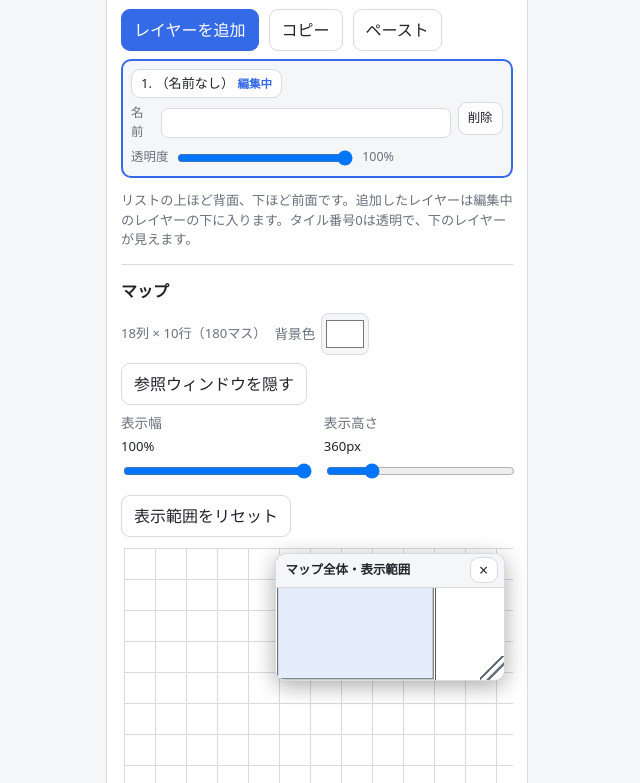
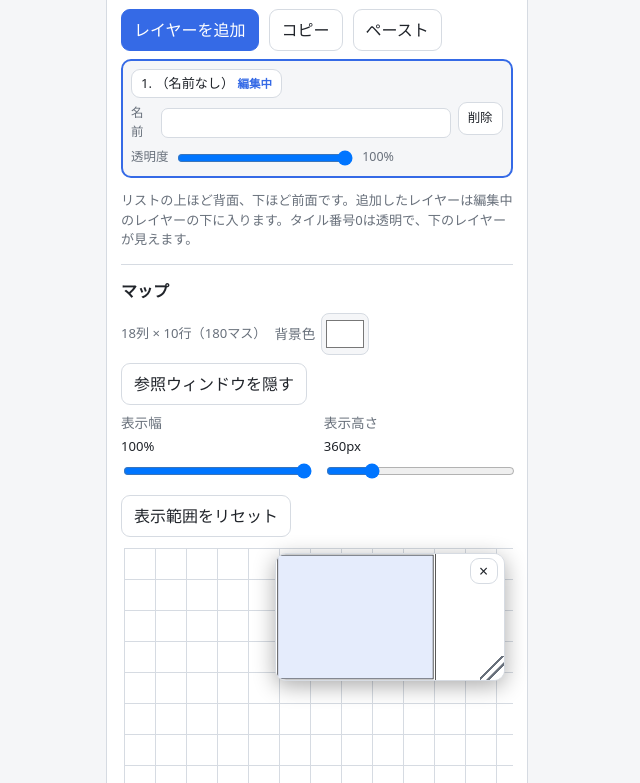
Before and after one commit to waraya0645-bit/tile-map-editor, a plain HTML site: page index.html in a window 1280 px wide. Both pictures are taken after a click on the button "参照ウィンドウを表示". Shown: the part 1127-1910 px from the top of the page, without its empty margins (0-640 px from the left). Drawn offline with Linux system fonts and the light colour scheme.

Commit message:
Remove minimap title and keep close button only

```diff
--- a/index.html
+++ b/index.html
@@ -40,9 +40,8 @@ button:focus-visible,input:focus-visible,textarea:focus-visible{outline:3px soli
 .map-viewport-container{position:relative}
 .minimap-window{position:absolute;z-index:20;top:8px;right:8px;width:230px;height:auto;min-width:0;min-height:0;max-width:calc(100% - 16px);display:block;aspect-ratio:1 / 1;overflow:hidden;border:1px solid var(--border);border-radius:11px;background:var(--panel);box-shadow:0 5px 22px #0005;touch-action:none;user-select:none}
 .minimap-window[hidden]{display:none!important}
-.minimap-header{position:absolute;z-index:2;top:0;left:0;right:0;height:34px;padding:4px 6px 4px 10px;display:flex;align-items:center;justify-content:space-between;gap:8px;background:var(--bg);border-bottom:1px solid var(--border);cursor:move;touch-action:none}
-.minimap-title{font-size:.78rem;font-weight:700;white-space:nowrap}
-.minimap-close{width:28px;height:26px;min-width:28px;padding:0;font-size:1rem;line-height:1}
+.minimap-header{position:absolute;z-index:2;top:0;left:0;right:0;height:34px;padding:4px 6px;display:flex;align-items:flex-start;justify-content:flex-end;background:transparent;border:0;cursor:move;touch-action:none}
+.minimap-close{width:28px;height:26px;min-width:28px;padding:0;font-size:1rem;line-height:1;pointer-events:auto}
 .minimap-content{position:absolute;inset:0;display:block;padding:0}
 .minimap-canvas{display:block;width:100%;height:100%;min-width:0;min-height:0}
 .minimap-resize{position:absolute;z-index:3;right:0;bottom:0;width:24px;height:24px;cursor:nwse-resize;touch-action:none;background:linear-gradient(135deg,transparent 0 44%,var(--muted) 45% 51%,transparent 52% 62%,var(--muted) 63% 69%,transparent 70%);}
@@ -142,7 +141,6 @@ hr{border:0;border-top:1px solid var(--border);margin:14px 0}
   <div class="canvas-scroll"><div id="mapGrid" class="grid" aria-label="タイルマップ"></div></div>
   <div id="minimapWindow" class="minimap-window" hidden>
     <div id="minimapHeader" class="minimap-header">
-      <span class="minimap-title">マップ全体・表示範囲</span>
       <button id="closeMinimap" class="minimap-close" type="button" aria-label="参照ウィンドウを閉じる">×</button>
     </div>
     <div class="minimap-content"><canvas id="minimapCanvas" class="minimap-canvas" aria-label="マップ全体の縮小表示と現在の表示範囲"></canvas></div>
```
